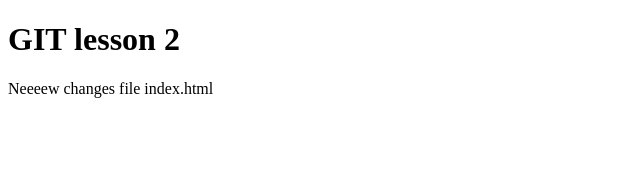
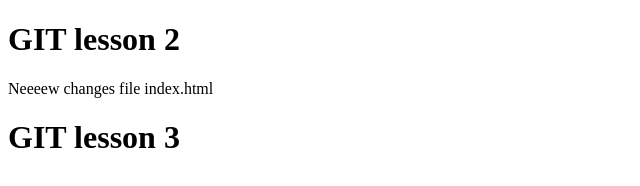
Before and after one commit to AlexShikar/site, a plain HTML site: page index.html in a window 1280 px wide. Shown: the whole page, without its empty margins (0-640 px from the left). Drawn offline with Linux system fonts and the light colour scheme.

Commit message:
Update index.html
Second Edit

```diff
--- a/index.html
+++ b/index.html
@@ -7,5 +7,6 @@
 	<body>
 	<h1> GIT lesson 2 </h1>
 	<p> Neeeew changes file index.html</p>
+		<h1> GIT lesson 3 </h1>
 	</body>
 	</html>
```
